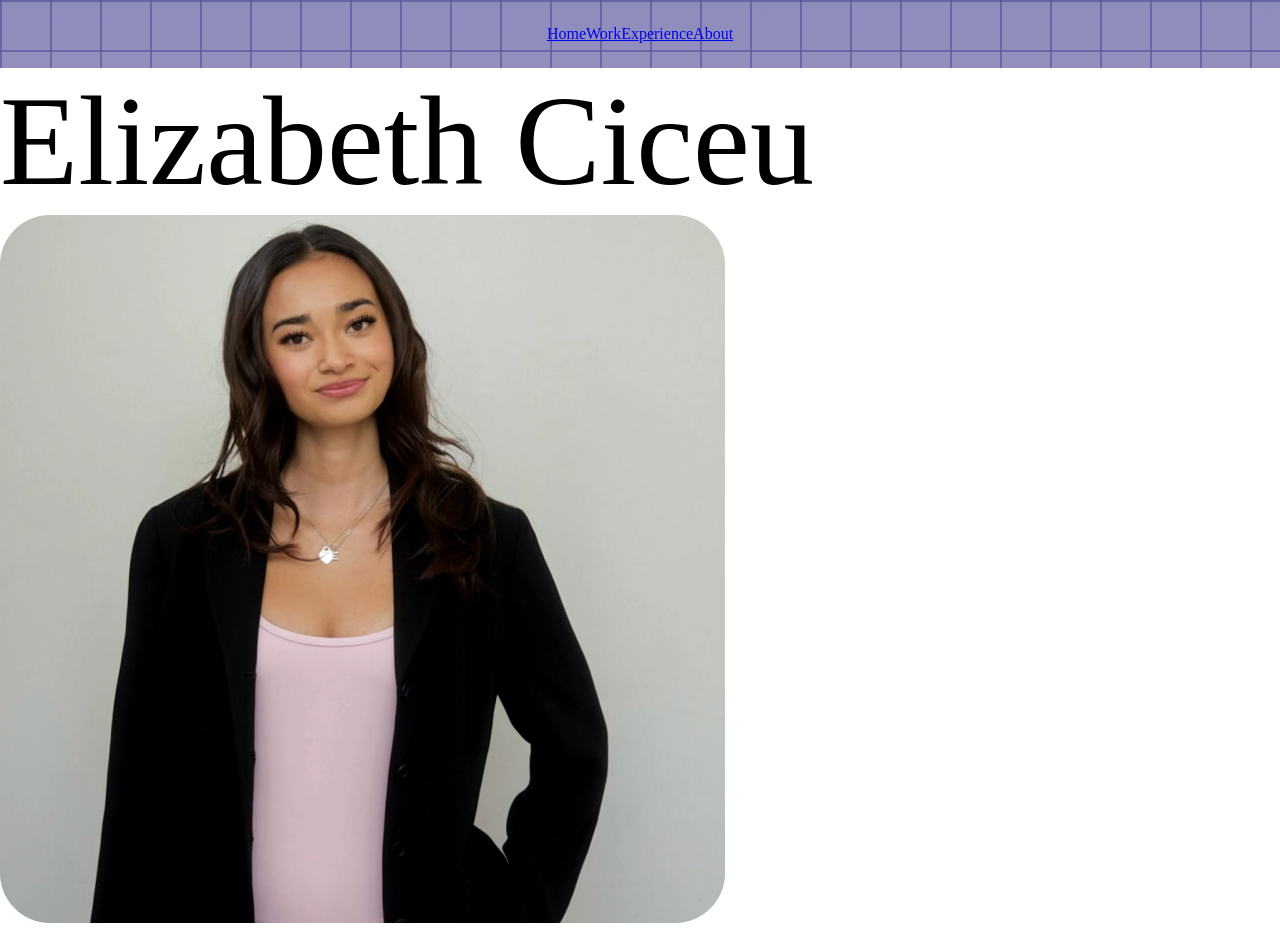
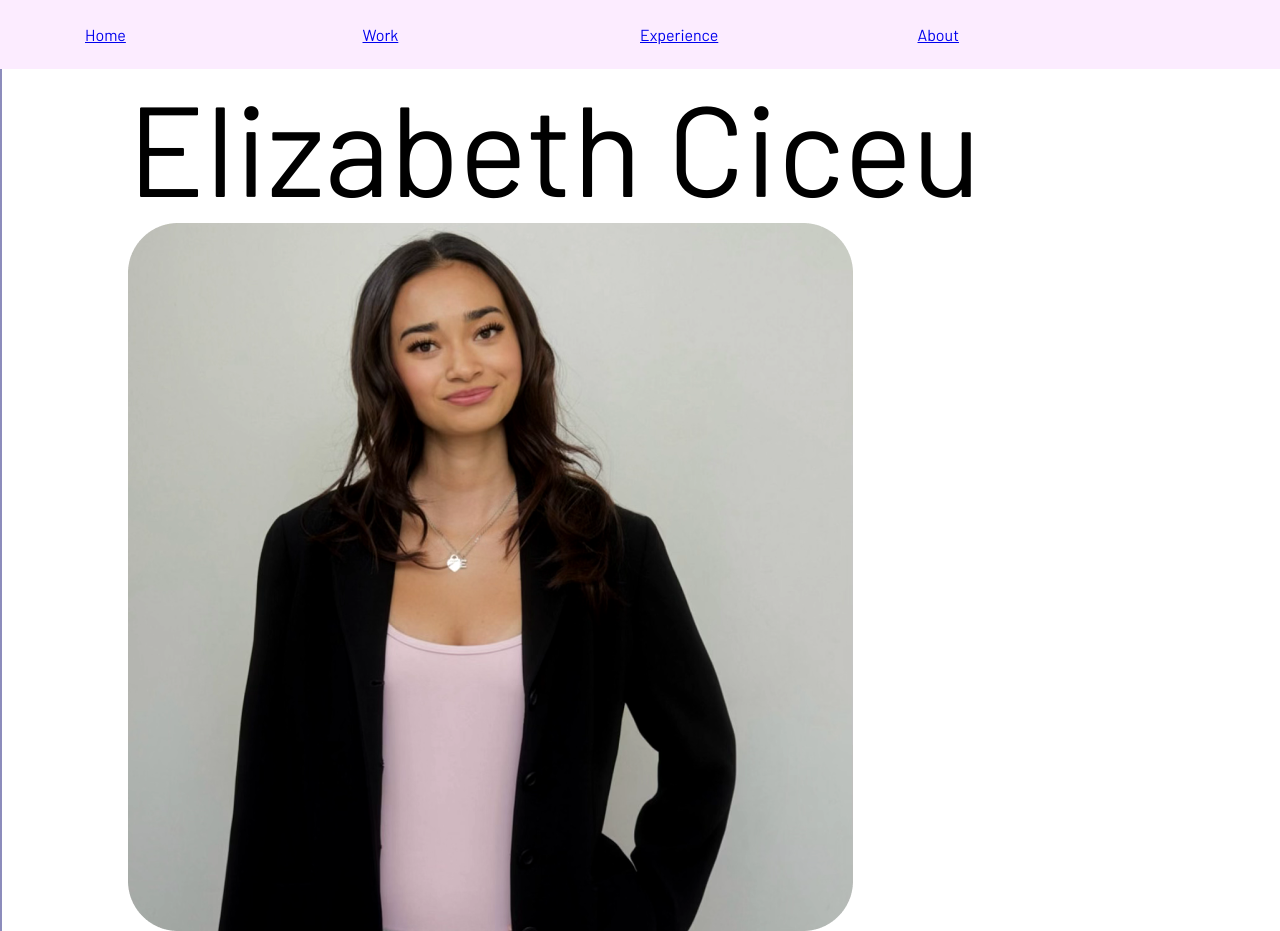
Before and after one commit to lizzyc333/finalassingmentelizabethciceu, a plain HTML site: page index.html in a window 1280 px wide. Shown: the top 931 px of the page. Drawn offline with Linux system fonts and the light colour scheme.

Commit message:
progress

```diff
--- a/index.html
+++ b/index.html
@@ -1,55 +1,86 @@
 <!DOCTYPE html>
+<html lang="en-US">
+  <head>
+    <link rel="stylesheet" href="https://fonts.googleapis.com/css2?family=Barlow:wght@400&display=swap">
+  </head>
   <style>
     /* netnet default bg */
     body {
       margin: 0;
       background-image: linear-gradient(#515199a8 2px, transparent 1px),
         linear-gradient(90deg, #515199a8 2px, transparent 1px);
-    background-size: 50px 50px;
+      /*       background-size: 50px 50px; */
       position: relative;
-    z-index: 1;
-    font-family: "AlbertSans"
+      z-index: -1;
+      font-family: "Barlow", sans-serif;
+      width: 100%;
     }
 
-  body::before {
+    body>* {
+      max-width: 100%;
+      overflow-x: hidden;
+    }
+
+    /*     body::before {
       content: "";
       position: absolute;
       z-index: -1;
       width: 100vw;
       height: 100vh;
       background: linear-gradient(0deg, #c76ebca8, #515199a8);
+    } */
+
+    .navbar {
+      background-color: #FCECFF;
+      justify-content: center;
+      padding: 0px 60px;
+      position: sticky;
+      top: 0px;
+      z-index: 1000;
+    }
+
+    .navbar > * {
+      text-decoration: none;
+      color: inherit;
     }
 
     .navlist {
       display: grid;
       color: black;
-    grid-template-columns: auto auto auto auto;
+      grid-template-columns: 1fr 1fr 1fr 1fr;
       padding: 25px;
       justify-content: center;
     }
 
     #home {
       display: block;
-    background-color: white;
+      justify-content: center;
+      align-content: center;
+    }
+
+    #home > * {
+      padding: 0% 10%;
     }
 
     #work {
       display: block;
-    background-color: pink;
     }
 
     #exp {
       display: block;
-    background-color: blue;
     }
 
     #about {
       display: block;
-    background-color: yellow;
     }
 
-  .name {
+    #home .name {
       font-size: 128px;
+    }
+
+    #home img {
+      display: hidden;
+      max-width: 60vw;
     }
 
     .intro {
@@ -98,7 +129,7 @@
       <div class="intro">
         <div class="intro-left"> Who am I</div>
         <div class="intro-right">
-        <div class=""> I’m passionate about empowering brands by combining creativity, strategic thinking, and innovation to build experiences that truly resonate. </div>
+          <div class="first"> I’m passionate about empowering brands by combining creativity, strategic thinking, and innovation to build experiences that truly resonate. </div>
 
           <div class="">With over three years of diverse experience, I am a passionate and driven professional specializing in creative marketing, strategic branding, and digital communication. My journey spans social media management, leadership roles, and hands-on experience in dynamic industries, showcasing a commitment to innovation and attention to detail in every project.</div>
           <button href="#about">
@@ -275,9 +306,6 @@
       </div>
     </div>
     <div id="about">
-
-
-
       <div class="about-heading">Hi, I’m Elizabeth.
         I love coffee,
         playing tennis,
@@ -303,3 +331,4 @@ and my dog.</div>
 
     </div>
   </body>
+</html>
```
Lines whose indentation alone changed are shown as unchanged.
